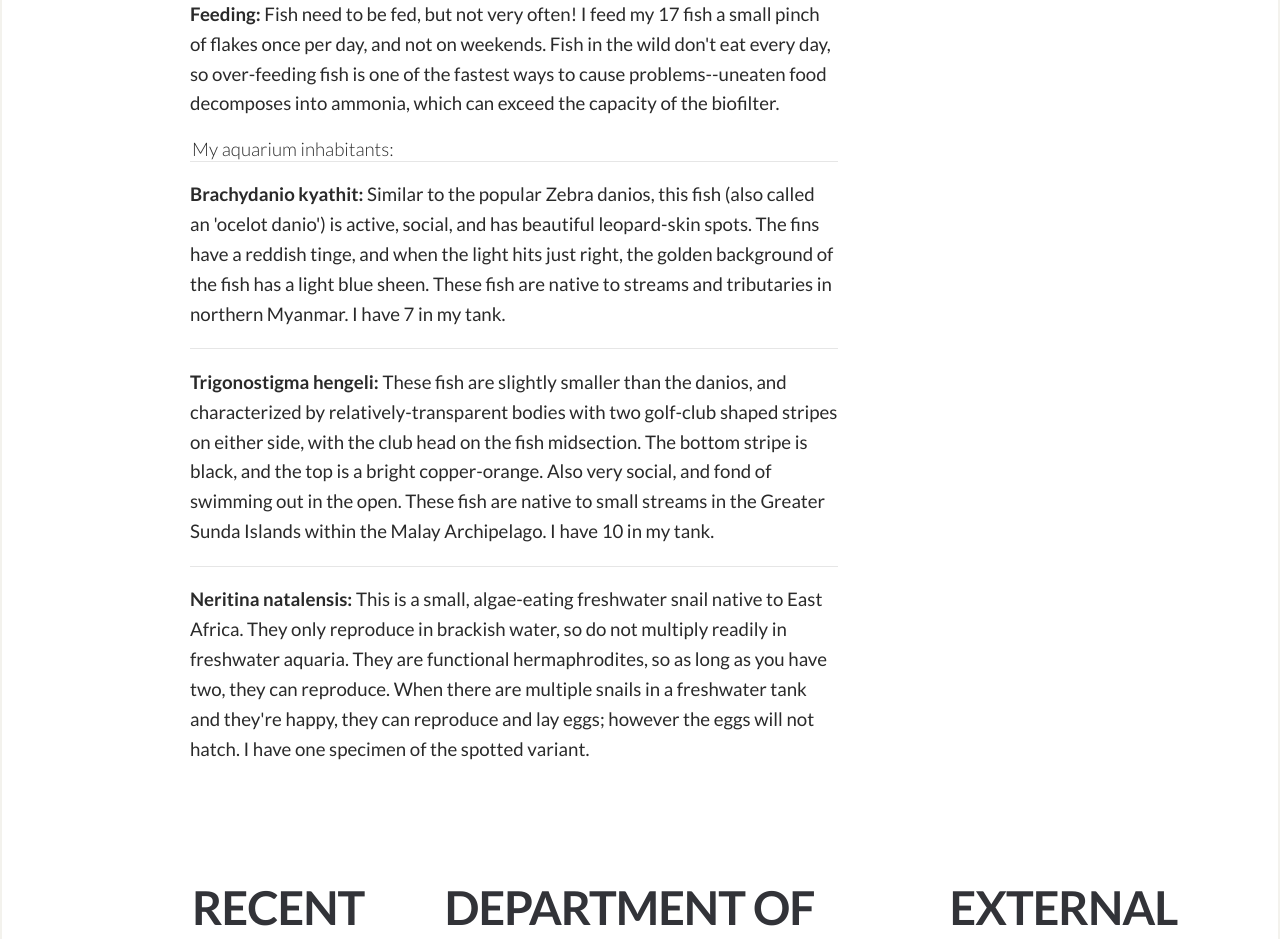
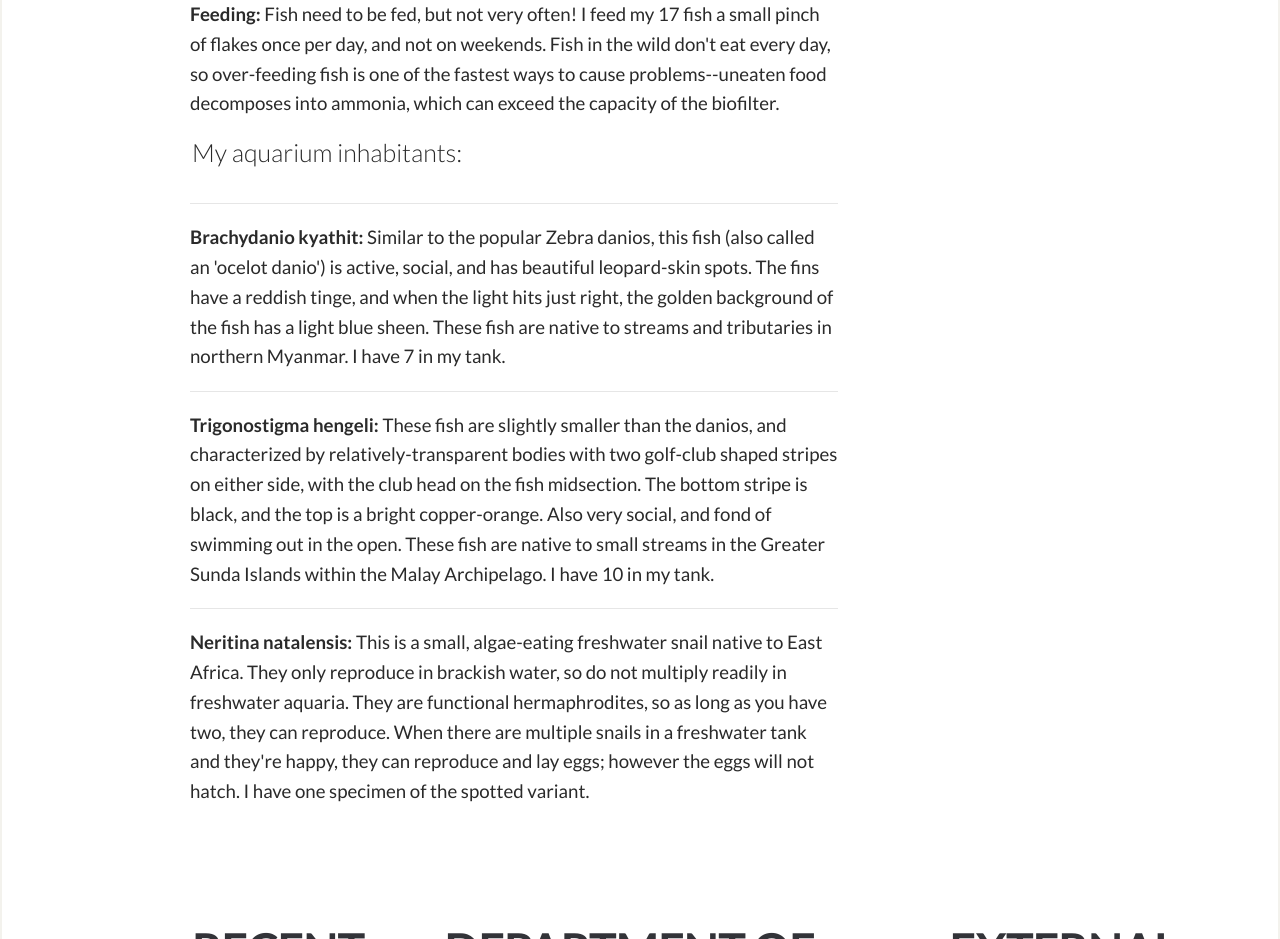
Before and after one commit to alphaparrot/webpage2, a plain HTML site: page extracurriculars.html in a window 1280 px wide. Shown: the part 2472-3411 px from the top of the page. Drawn offline with nearby package versions, Linux system fonts and the light colour scheme; a script that the page names is missing.

Commit message:
Formatting fix for extracurriculars

```diff
--- a/extracurriculars.html
+++ b/extracurriculars.html
@@ -229,7 +229,9 @@ function setIFrameSize() {
                                             <li><strong>Day/night cycles:</strong> Fish need to sleep too! Having tank lights on a timer is crucial for giving fish the rest they need. Sometimes I have to return to the office after their bedtime (say after an outreach event), and the fish are always extremely upset about the unexpected light in the room.</li>
                                             <li><strong>Feeding:</strong> Fish need to be fed, but not very often! I feed my 17 fish a small pinch of flakes once per day, and not on weekends. Fish in the wild don't eat every day, so over-feeding fish is one of the fastest ways to cause problems--uneaten food decomposes into ammonia, which can exceed the capacity of the biofilter.</li>
                                         </ul>
-                                        <h2 id="denizens">My aquarium inhabitants:</h2>
+                                        <header>
+                                        <h3 style="font-size:25px" id="denizens">My aquarium inhabitants:</h3>
+                                        </header>
                                         <ul class="style1">
                                             <li><strong>Brachydanio kyathit:</strong> Similar to the popular Zebra danios, this fish (also called an 'ocelot danio') is active, social, and has beautiful leopard-skin spots. The fins have a reddish tinge, and when the light hits just right, the golden background of the fish has a light blue sheen. These fish are native to streams and tributaries in northern Myanmar. I have 7 in my tank.</li>
                                             <li><strong>Trigonostigma hengeli:</strong> These fish are slightly smaller than the danios, and characterized by relatively-transparent bodies with two golf-club shaped stripes on either side, with the club head on the fish midsection. The bottom stripe is black, and the top is a bright copper-orange. Also very social, and fond of swimming out in the open. These fish are native to small streams in the Greater Sunda Islands within the Malay Archipelago. I have 10 in my tank.</li>
```
